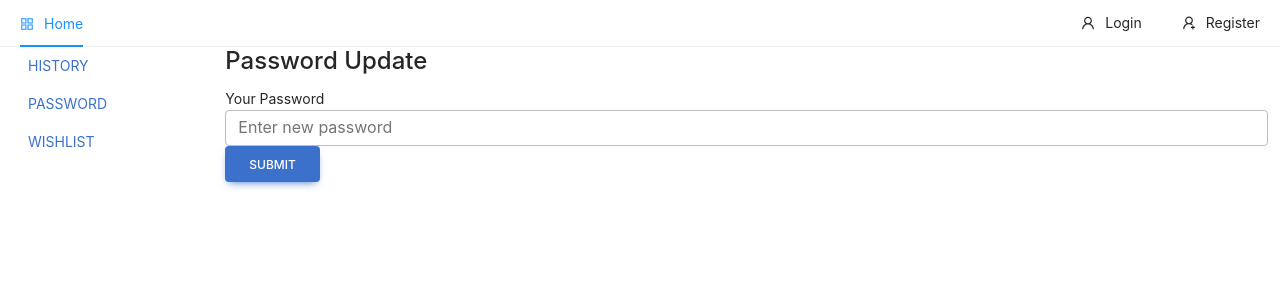
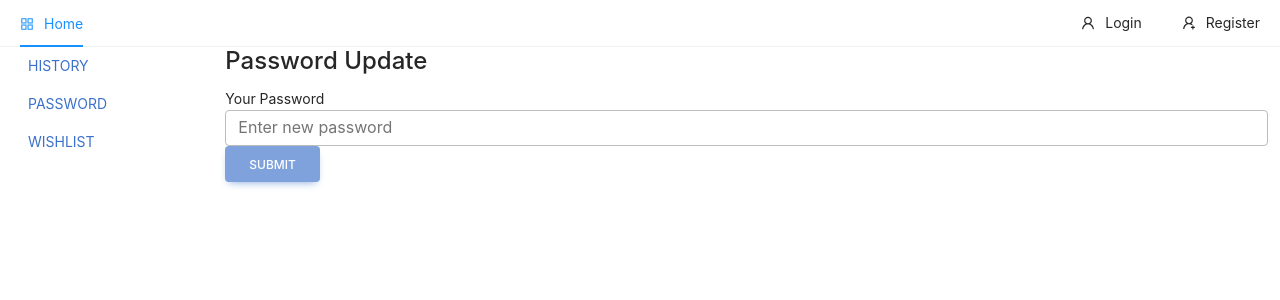
Before and after one commit to nhatnv6767/ecommerce-frontend, a React (Create React App) app: page /user/password in a window 1280 px wide. Shown: the top 300 px of the page. Built offline with nearby package versions, Linux system fonts and the light colour scheme; no server answers.

Commit message:
#50 Password update 6.1

```diff
--- a/src/pages/user/Password.js
+++ b/src/pages/user/Password.js
@@ -33,8 +33,9 @@ const Password = ({auth}) => {
                         onChange={e => setPassword(e.target.value)}
                         className="form-control"
                         placeholder="Enter new password"
+                        disabled={loading}
                     />
-                    <button className="btn btn-primary">Submit</button>
+                    <button className="btn btn-primary" disabled={!password || loading}>Submit</button>
                 </div>
             </form>
         )
```
